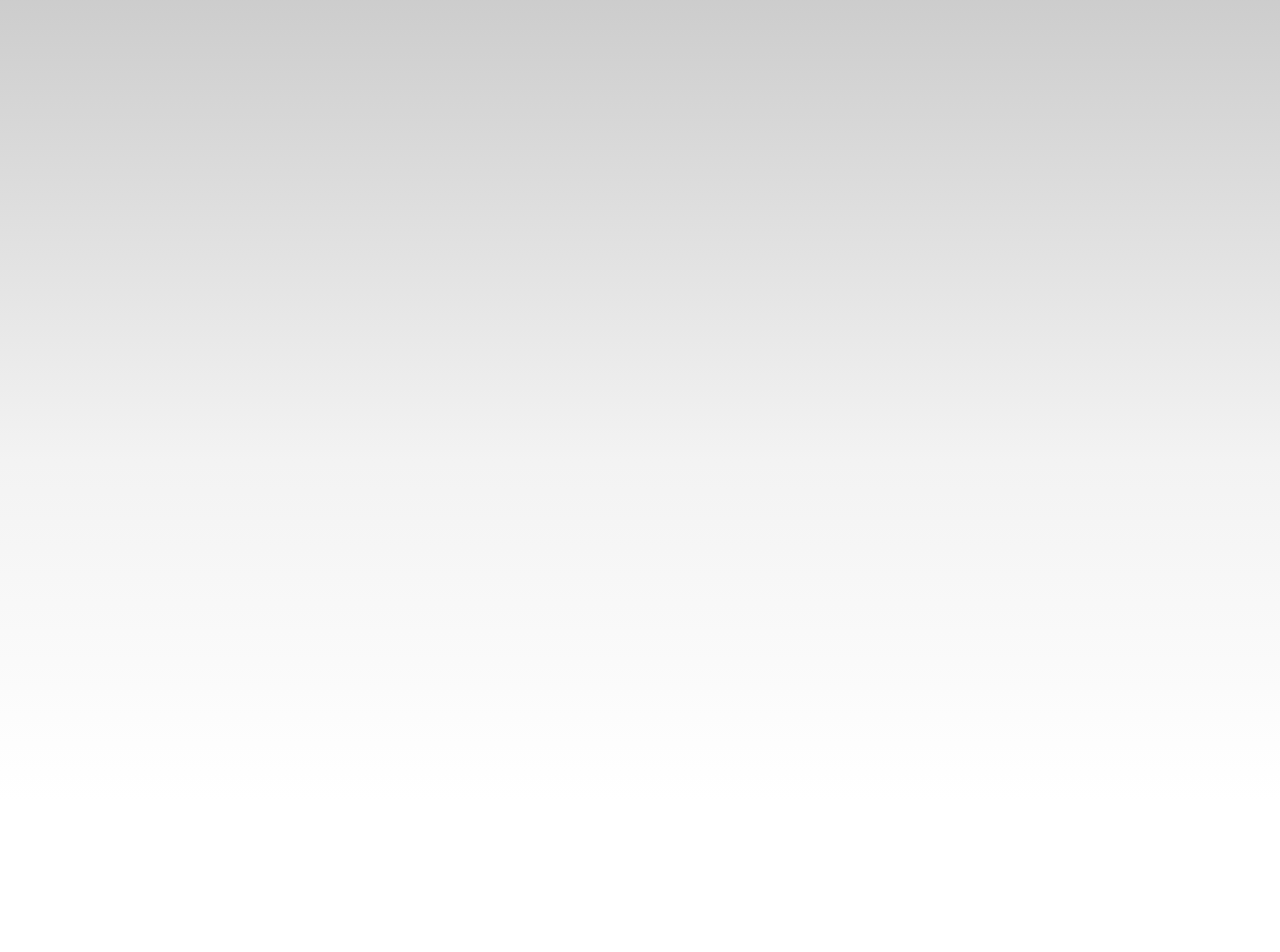
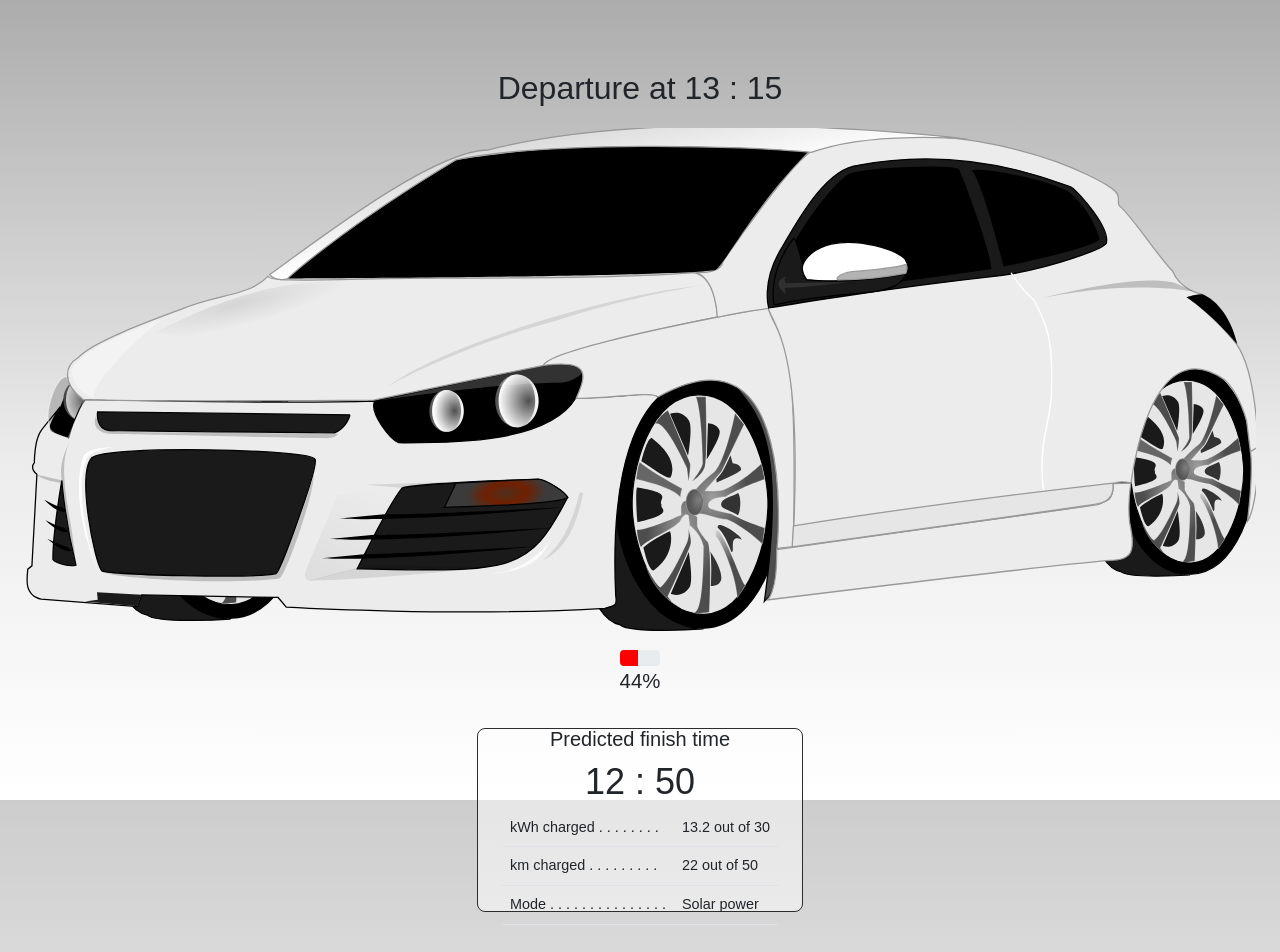
Before and after one commit to oltyx/design-project, a React (Create React App) app: page /session in a window 1280 px wide. Shown: the top 952 px of the page. Before the commit the page ends 800 px from the top, so only its background shows below. Built offline with nearby package versions, Linux system fonts and the light colour scheme; a web font is replaced by a local one.

Commit message:
charging session page without good progress bar

```diff
--- a/src/components/pages/ChargingSession.tsx
+++ b/src/components/pages/ChargingSession.tsx
@@ -1,9 +1,51 @@
 import React from 'react';
+import { useHistory, withRouter  } from "react-router-dom";
+import { Button, Container, Row, Col, Label} from 'reactstrap'
 
-import '../widgets/ProgressBar';
-import '../widgets/Stats';
+import EvCar from '../../assets/ev_car.svg';
+import { GlobalButton } from '../styled/Button';
+import Stats from '../widgets/Stats';
+import ProgressBar from '../widgets/ProgressBar';
+import '../../styles/chargingSession.scss';
+
 
 // Page for the charging session as it goes on ("Session Page" on Figma)
 export default function ChargingSession() {
-    return(<></>)
-}
+    let history = useHistory();
+
+    function handleClick() {
+        history.push("/feedback");
+    }
+    return(
+    <Container className="chargingSession">
+        <Row>
+            <Col>
+                <Label className="chargingTitle">Departure at 13 : 15</Label>
+            </Col>
+        </Row>
+        <Row className={"carRow"}>
+            <Col>
+                <img className={"carStyle"}
+                    src={EvCar}
+                    alt="Generic car"
+                />
+            </Col>
+        </Row>
+        <Row>
+            <Col>
+                <ProgressBar/>
+            </Col>
+        </Row>
+        <Row>
+            <Col>
+                <Stats/>
+            </Col>
+        </Row>
+        <Row className="buttonRow">
+            <Col>
+                <GlobalButton text={"Stop"} onClick={handleClick}/>
+            </Col>
+        </Row>
+    </Container>
+    );
+};
--- a/src/components/widgets/ProgressBar.tsx
+++ b/src/components/widgets/ProgressBar.tsx
@@ -1,6 +1,24 @@
 import React from 'react';
+import 'bootstrap/dist/css/bootstrap.min.css';
+import { Progress, Container, Row, Col } from 'reactstrap';
 
+import '../../styles/lightMode.scss';
+import '../../styles/chargingSession.scss';
 // Progress bar for the charging
 export default function ProgressBar() {
-    return(<></>);
-}
+
+    const iconStyle = { backgroundColor: "red" }
+
+    return(
+        <Container className="progressBarContainer">
+            <Row className="w-100">
+                <Col className="progressBar">
+                    <Progress barStyle={iconStyle} value={44}/>
+                </Col>
+                 <Col>
+                    <div>44%</div>
+                </Col>
+            </Row>
+        </Container>
+    );
+};
--- a/src/components/widgets/Stats.tsx
+++ b/src/components/widgets/Stats.tsx
@@ -1,6 +1,41 @@
 import React from 'react';
+import { Table, Container, Row, Col, Label } from 'reactstrap'
+
+import '../../styles/chargingSession.scss';
 
 // Charging stats table
 export default function Stats() {
-    return(<></>);
-}
+    return(
+    <Container className="statsContainer">
+        <Row>
+            <Col>
+                <Label className="statsTitle">Predicted finish time</Label>
+            </Col>
+        </Row>
+        <Row>
+            <Col>
+                <Label className="finishTime">12 : 50</Label>
+            </Col>
+        </Row>
+        <Row>
+            <Col>
+                <Table className="table">
+                    <tbody>
+                    <tr>
+                        <td>kWh charged . . . . . . . .</td>
+                        <td>13.2 out of 30</td>
+                    </tr>
+                    <tr>
+                        <td>km charged . . . . . . . . .</td>
+                        <td>22 out of 50</td>
+                    </tr>
+                    <tr>
+                        <td>Mode . . . . . . . . . . . . . . .</td>
+                        <td>Solar power</td>
+                    </tr>
+                    </tbody>
+                </Table>
+            </Col>
+        </Row>
+    </Container>);
+};
--- /dev/null
+++ b/src/styles/chargingSession.scss
@@ -0,0 +1,84 @@
+@import "lightMode.scss";
+
+.chargingSession {
+    height: 100%;
+    min-width: 100%;
+    width: 100%;
+    display: flex;
+    flex-direction: column;
+    align-items: center;
+    background: $global_background_color;
+
+    .carRow {
+        display: flex;
+        height: 100%;
+        width: 100%;
+        justify-content: center;
+        align-items: center;
+        flex-direction: column;
+
+        .carStyle {
+          width: 100%;
+          height: 100%;
+        }
+    }
+
+    .progressBarContainer {
+        display: flex;
+        flex-direction: column;
+        align-items: center;
+        column-gap: 10px;
+        margin-top: 1rem;
+    }
+
+    .statsContainer {
+        width: 100%;
+        height: 11.5rem;
+        border-radius: 0.5rem;
+        border: $global_border_color;
+        background: $card_color;
+        margin-top: 2rem;
+        font-family: $family-font;
+        display: flex;
+        justify-content: center;
+        align-items: center;
+        flex-direction: column;
+        margin-bottom:4rem;
+
+    }
+}
+
+.chargingTitle {
+    font-size: 4vh;
+    margin-top: 4rem;
+    margin-bottom: 1rem;
+}
+
+.table {
+    font-size: 1.8vh;
+}
+
+.statsTitle {
+    font-size: 2.5vh;
+    margin-top: 1.5rem;
+}
+
+.finishTime {
+    font-size: 4.5vh;
+}
+
+.buttonRow {
+    margin-bottom: 1rem;
+}
+
+.progressBar {
+    background-color: $slider_color;
+}
+
+//  .progressBar .progress-bar{
+//      background-color: $slider_color;
+//  }
+
+//  .progress-bar{
+//     background-color: $slider_color;
+// }
--- a/src/styles/start.scss
+++ b/src/styles/start.scss
@@ -4,6 +4,7 @@
   display: flex;
   height: 100%;
   min-width: 100%;
+  width: 100%;
   align-items: center;
   background: $global_background_color;
   flex-direction: column;
```
